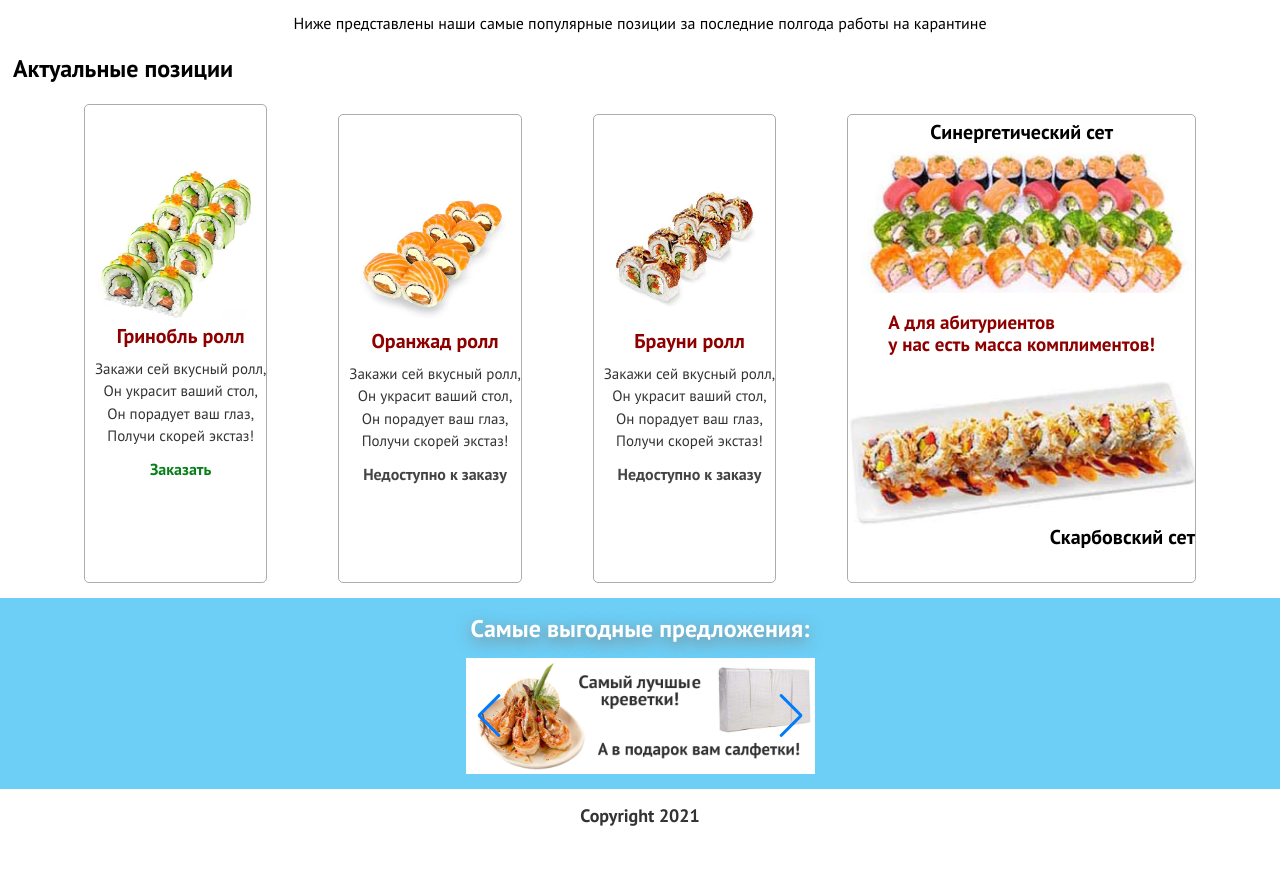
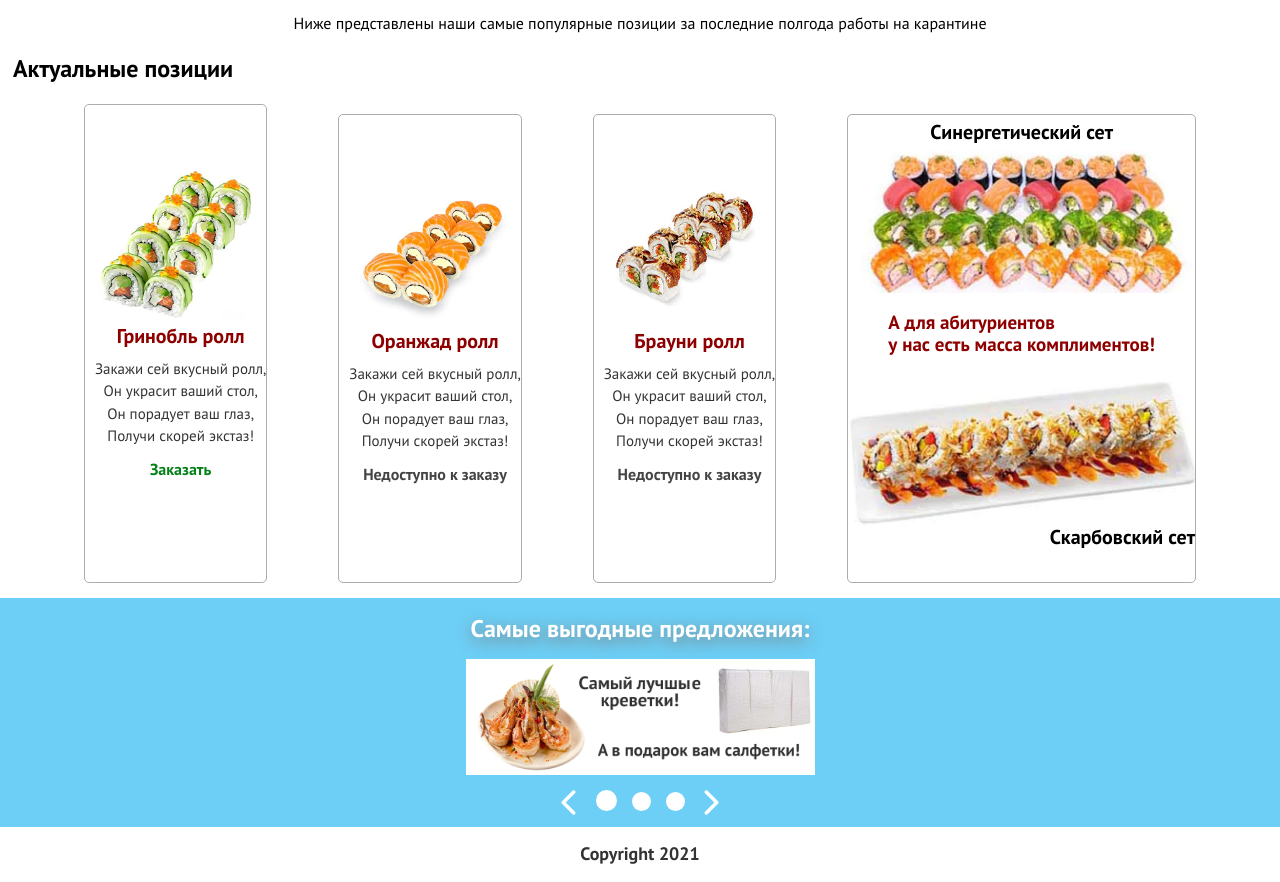
Before and after one commit to sguschenka-kate/everad-markup, a plain HTML site: page index.html in a window 1280 px wide. Shown: the part 219-1101 px from the top of the page. Before the commit the page ends 1063 px from the top, so only its background shows below. Drawn offline with nearby package versions, Linux system fonts and the light colour scheme.

Commit message:
customized swiper

```diff
--- a/index.html
+++ b/index.html
@@ -5,13 +5,14 @@
     <meta http-equiv="X-UA-Compatible" content="IE=edge" />
     <title>Page Title</title>
     <meta name="viewport" content="width=device-width, initial-scale=1" />
-    <link rel="stylesheet" href="./style.css" />
     <link rel="preconnect" href="https://fonts.gstatic.com" />
     <link
-      href="https://fonts.googleapis.com/css2?family=PT+Sans:wght@400;700&display=swap"
-      rel="stylesheet"
+    href="https://fonts.googleapis.com/css2?family=PT+Sans:wght@400;700&display=swap"
+    rel="stylesheet"
     />
     <link rel="stylesheet" href="https://unpkg.com/swiper/swiper-bundle.min.css" />
+    <script src="https://kit.fontawesome.com/1ab0995688.js" crossorigin="anonymous"></script>
+    <link rel="stylesheet" href="./style.css" />
   </head>
   <body class="body">
     <div class="wrapper">
@@ -115,8 +116,11 @@
                 <img class="propositions__banner" src="./images/banner3.webp" alt="Получи в подарок водку!">
               </div>
             </div>
-            <div class="swiper-button-prev"></div>
-            <div class="swiper-button-next"></div>
+            <div class="swiper-navigation--custom">
+              <i class="fas fa-chevron-left swiper-button-prev--custom"></i>
+              <div class="swiper-pagination swiper-pagination-white"></div>
+              <i class="fas fa-chevron-right swiper-button-next--custom"></i>
+            </div>
           </div>
         </section>
       </main>
@@ -124,7 +128,7 @@
     <footer class="footer">
       <span class="copyright">Copyright <span class="copyright-year"></span></span>
     </footer>
+    <script src="https://unpkg.com/swiper/swiper-bundle.min.js"></script>
     <script src="./index.js"></script>
-    <script src="https://unpkg.com/swiper/swiper-bundle.min.js"></script>
   </body>
 </html>
--- a/index.js
+++ b/index.js
@@ -1,2 +1,15 @@
 let copyright = document.querySelector('.copyright-year');
 copyright.innerHTML =  new Date().getFullYear();
+
+const mySwiper = new Swiper('.swiper-container', {
+  pagination: {
+    el: '.swiper-pagination'
+  },
+  navigation: {
+    nextEl: '.swiper-button-next--custom',
+    prevEl: '.swiper-button-prev--custom',
+  },
+  pagination: {
+    el: '.swiper-pagination',
+  }
+})
--- a/style.css
+++ b/style.css
@@ -267,7 +267,7 @@ Propositions
 .propositions {
   background-color: #6dcff6;
   margin-top: 15px;
-  padding-top: 15px;
+  padding: 15px 0 10px;
 }
 
 .propositions-container {
@@ -285,8 +285,52 @@ Propositions
 }
 
 .swiper-container {
+  margin-top: 15px;
   width: 349px;
-  height: 145px;
+}
+
+.swiper-button-next--custom,
+.swiper-button-prev--custom {
+  width: 35px;
+  height: 28px;
+  padding: 5px;
+  color: #fff;
+  font-size: 28px;
+
+  display: flex;
+  justify-content: center;
+  align-items: center;
+}
+
+.swiper-button-next--custom {
+  margin-left: calc(100% - 70%);
+}
+
+.swiper-pagination-bullet {
+  background-color: #fff;
+  opacity: 1;
+  width: 19px;
+  height: 19px;
+  transition: width 0.5s ease-in-out, height 0.5s ease-in-out;
+
+  margin-left: 15px;
+}
+
+.swiper-pagination-bullet:first-child {
+  margin-left: 0;
+}
+
+.swiper-pagination-bullet-active {
+  width: 21px;
+  height: 21px;
+}
+
+.swiper-navigation--custom {
+  display: flex;
+  justify-content: center;
+  align-items: center;
+
+  margin-top: 10px;
 }
 
 .propositions__banner {
```
